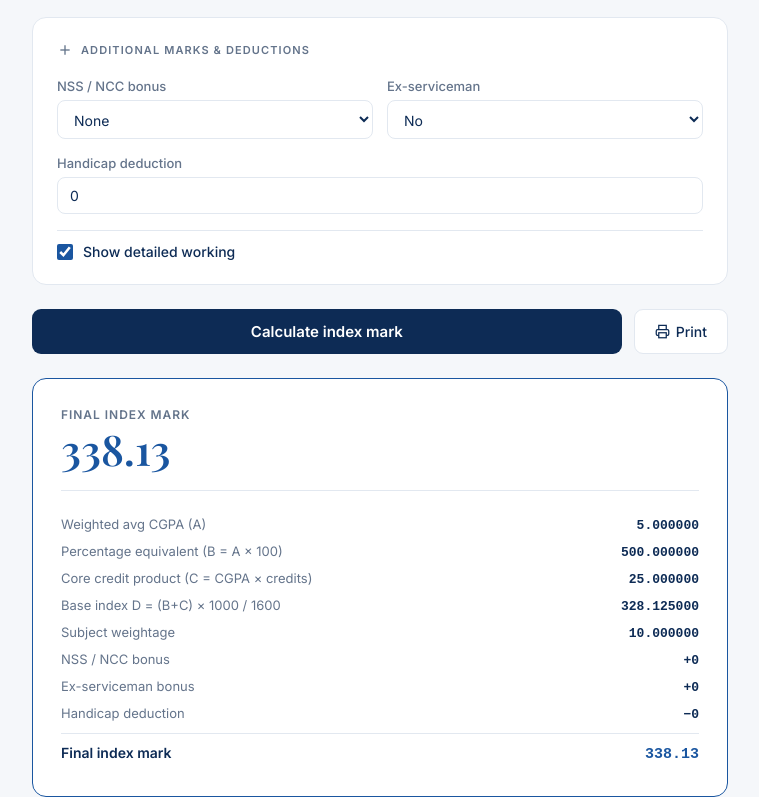
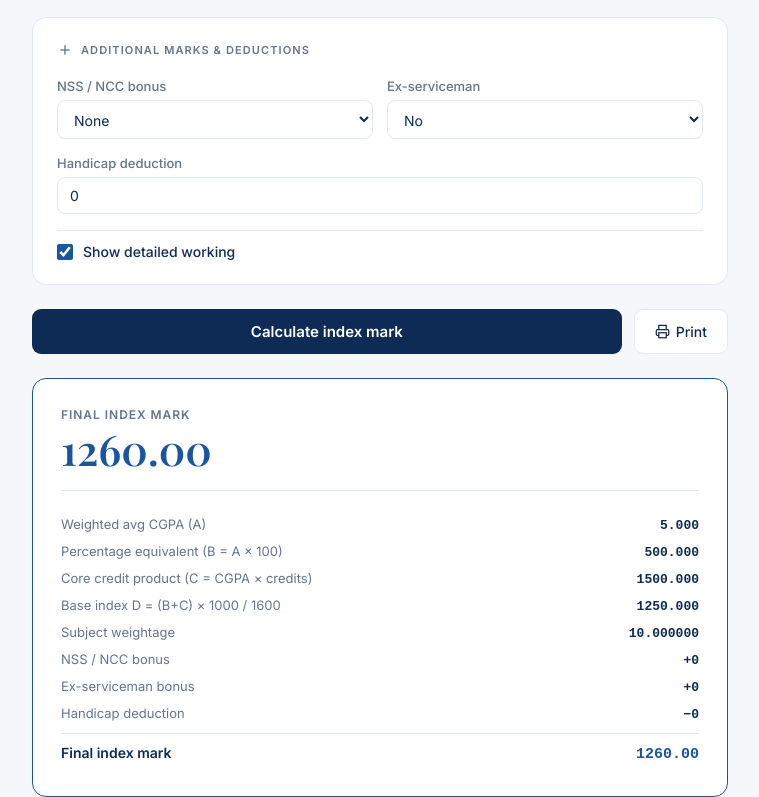
Before and after one commit to noblepa/PGIndex, a plain HTML site: page other-pg.html in a window 1280 px wide. Both pictures are taken after typing "5", "5", "5", "5", "5", "5" into the empty fields and a click on the button "Calculate index mark". Shown: the part 1146-1943 px from the top of the page, without its empty margins (260-1019 px from the left). Drawn offline with nearby package versions, Linux system fonts and the light colour scheme.

Commit message:
Update other-pg.html

```diff
--- a/other-pg.html
+++ b/other-pg.html
@@ -461,13 +461,13 @@ function calculate(){
     if(total <= 0){ alert('Please enter valid credits.'); return; }
     const A = ((core*cc) + (c1*c1c) + (c2*c2c)) / total;
     const B = A * 100;
-    const C = core * cc;
+    const C = core * cc * 60;
     D = ((B + C) * 1000) / 1600;
     details = `
-      <div class="wrow"><span>Weighted avg CGPA (A)</span><span>${A.toFixed(6)}</span></div>
-      <div class="wrow"><span>Percentage equivalent (B = A × 100)</span><span>${B.toFixed(6)}</span></div>
-      <div class="wrow"><span>Core credit product (C = CGPA × credits)</span><span>${C.toFixed(6)}</span></div>
-      <div class="wrow"><span>Base index D = (B+C) × 1000 / 1600</span><span>${D.toFixed(6)}</span></div>`;
+      <div class="wrow"><span>Weighted avg CGPA (A)</span><span>${A.toFixed(3)}</span></div>
+      <div class="wrow"><span>Percentage equivalent (B = A × 100)</span><span>${B.toFixed(3)}</span></div>
+      <div class="wrow"><span>Core credit product (C = CGPA × credits)</span><span>${C.toFixed(3)}</span></div>
+      <div class="wrow"><span>Base index D = (B+C) × 1000 / 1600</span><span>${D.toFixed(3)}</span></div>`;
   } else {
     const obt = (+document.getElementById('mainObt').value||0) + (+document.getElementById('sub1Obt').value||0) + (+document.getElementById('sub2Obt').value||0);
     const max = (+document.getElementById('mainMax').value||0) + (+document.getElementById('sub1Max').value||0) + (+document.getElementById('sub2Max').value||0);
```
